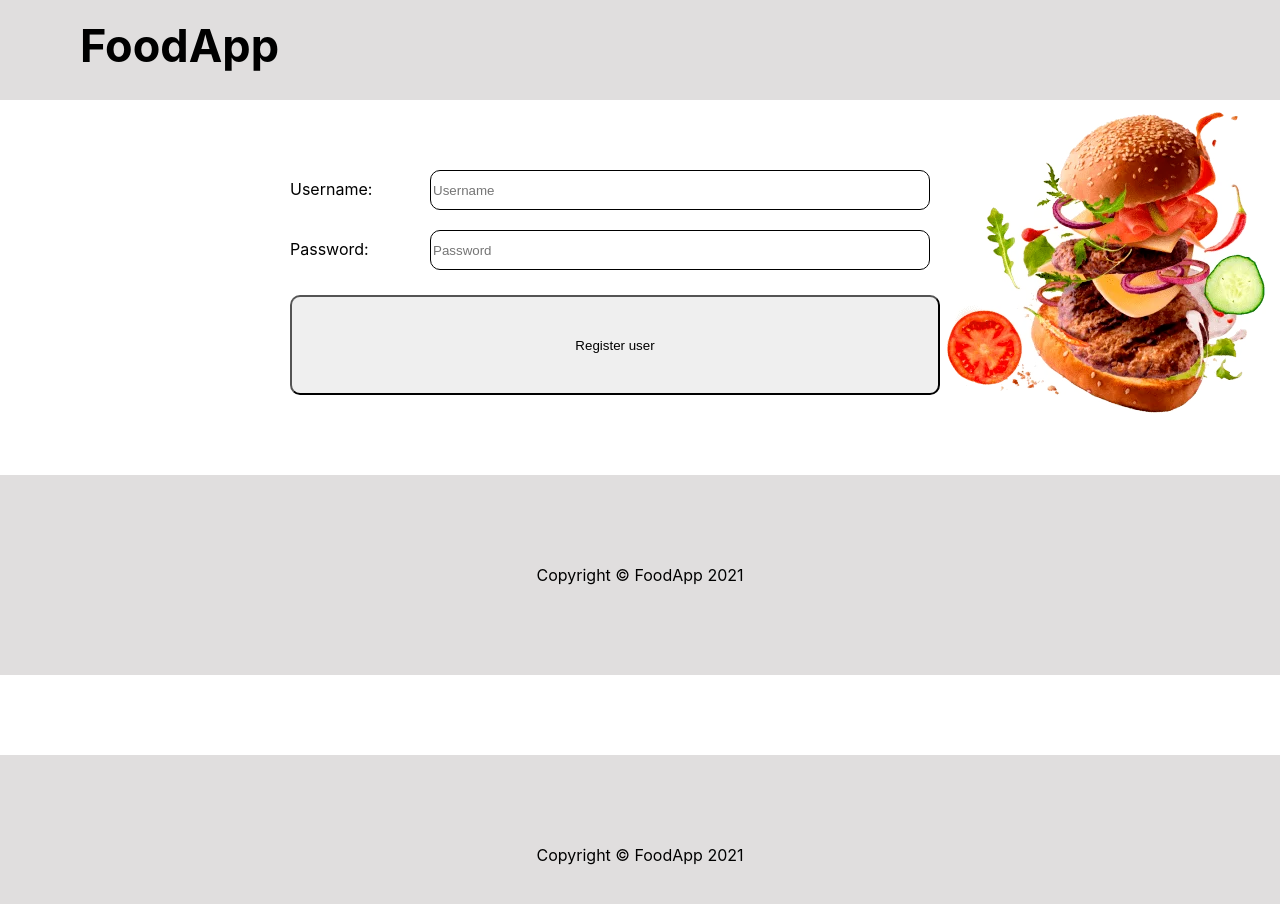
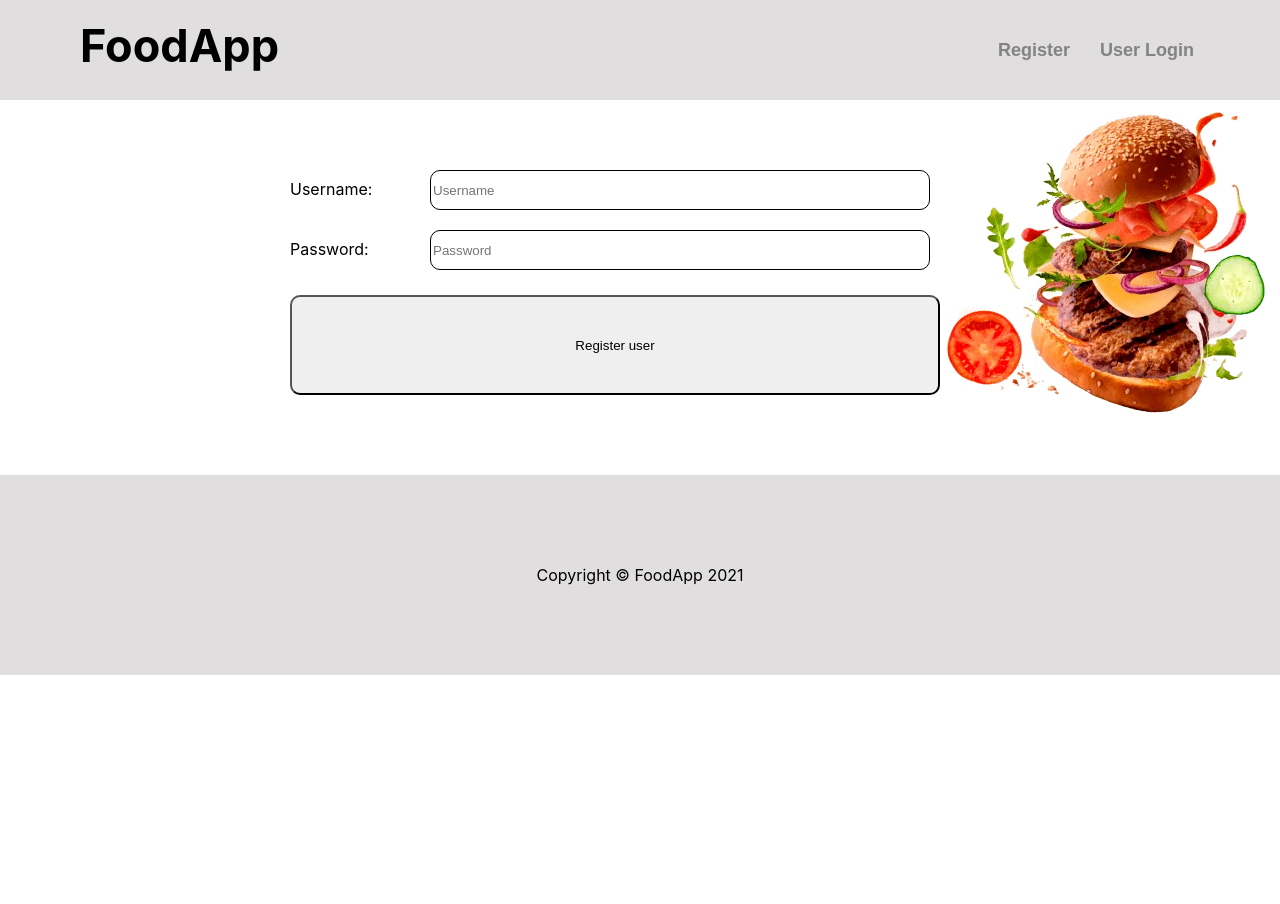
Before and after one commit to AWAGroup5/Frontend, a React (Create React App) app: page /userReg in a window 1280 px wide. Shown: the top 904 px of the page. After the commit the page ends 800 px from the top, so only its background shows below. Built offline with nearby package versions, Linux system fonts and the light colour scheme.

Commit message:
some fixes

```diff
--- a/src/App.js
+++ b/src/App.js
@@ -8,6 +8,7 @@ import RestaurantMenu from './components/RestaurantMenu';
 import AddProduct from './components/AddProduct';
 import { useState, useEffect } from 'react';
 import {UserAuthContext} from './Contexts'
+import ShoppingCart from './components/ShoppingCart';
 
 const jwtFromStorage = window.localStorage.getItem('appAuthData');
 
@@ -41,7 +42,7 @@ function App() {
     <UserAuthContext.Provider value={ userAuthData }>
     <div>
       <UserAuthContext.Consumer>
-         {value => value.jwt ? <NavBar logout/> : <NavBar register login />}
+         {value => value.jwt ? <NavBar cart logout/> : <NavBar register login />}
       </UserAuthContext.Consumer>
       <Routes>
         <Route path="/" element={ <Home /> } />
--- a/src/components/NavBar.js
+++ b/src/components/NavBar.js
@@ -60,7 +60,7 @@ class NavBar extends React.Component {
                         : null
                     }
                     {
-                        this.props.login ?
+                        this.props.cart ?
                             <img src="carticon2.jpg" className={ styles.CartPic } onClick= { this.toggleCart.bind(this)}/>
                         : null
                     }
--- a/src/components/RegisterUser.js
+++ b/src/components/RegisterUser.js
@@ -1,16 +1,11 @@
 import React, { Component } from 'react'
 import styles from './modules/register.module.css'
-import NavBar from './NavBar'
-import Footer from './Footer'
 import axios from 'axios';
 
 export default class RegisterRestaurant extends Component {
     constructor(props) {
         super(props);
 
-        // this.onChangeUsername = this.onChangeUsername.bind(this);
-        // this.onChangePassword = this.onChangePassword.bind(this);
-        // this.submitRegister = this.submitRegister.bind(this);
 
         this.state = {
             username: '',
@@ -28,27 +23,6 @@ export default class RegisterRestaurant extends Component {
     onChangePassword = (e) => {
         this.setState({ password: e.target.value })
     }
-
-    // submitRegister(e) {
-    //     e.preventDefault();
-    //     const userObject = {
-    //         username: this.state.username,
-    //         password: this.state.password,
-
-    //     };
-    //     console.log(userObject);
-
-    // axios.post('http://localhost:4000/users/create', userObject)
-    //     .then((res) => {
-    //         console.log(res.data)
-    //     }).catch((error) => {
-    //         console.log(error)
-    // });
-
-    //   this.setState({ username: '', password: ''})
-
-    // };
-
 
 
     onSubmit = (e) => {
@@ -74,12 +48,14 @@ export default class RegisterRestaurant extends Component {
             axios.post('https://awaproject5db.herokuapp.com/customer/register', userObject)
             .then((res) => {
                 console.log(res.data)
+                this.resetValues();
+                window.location = "/";
             }).catch((error) => {
                 console.log(error)
             });
 
         }
-        this.resetValues();
+
     }
 
     resetValues() {
@@ -97,7 +73,6 @@ export default class RegisterRestaurant extends Component {
     render() {
         return (
             <div>
-                <NavBar />
                     <div className={ styles.container }>
                         <img src="BigFood.png" alt="Food" className={ styles.imageUser }/>
                             <div className={ styles.registerContainer }>
@@ -145,7 +120,6 @@ export default class RegisterRestaurant extends Component {
                                 </div>
                             </div>
                     </div>
-                <Footer />
             </div>
         )
     }
```
